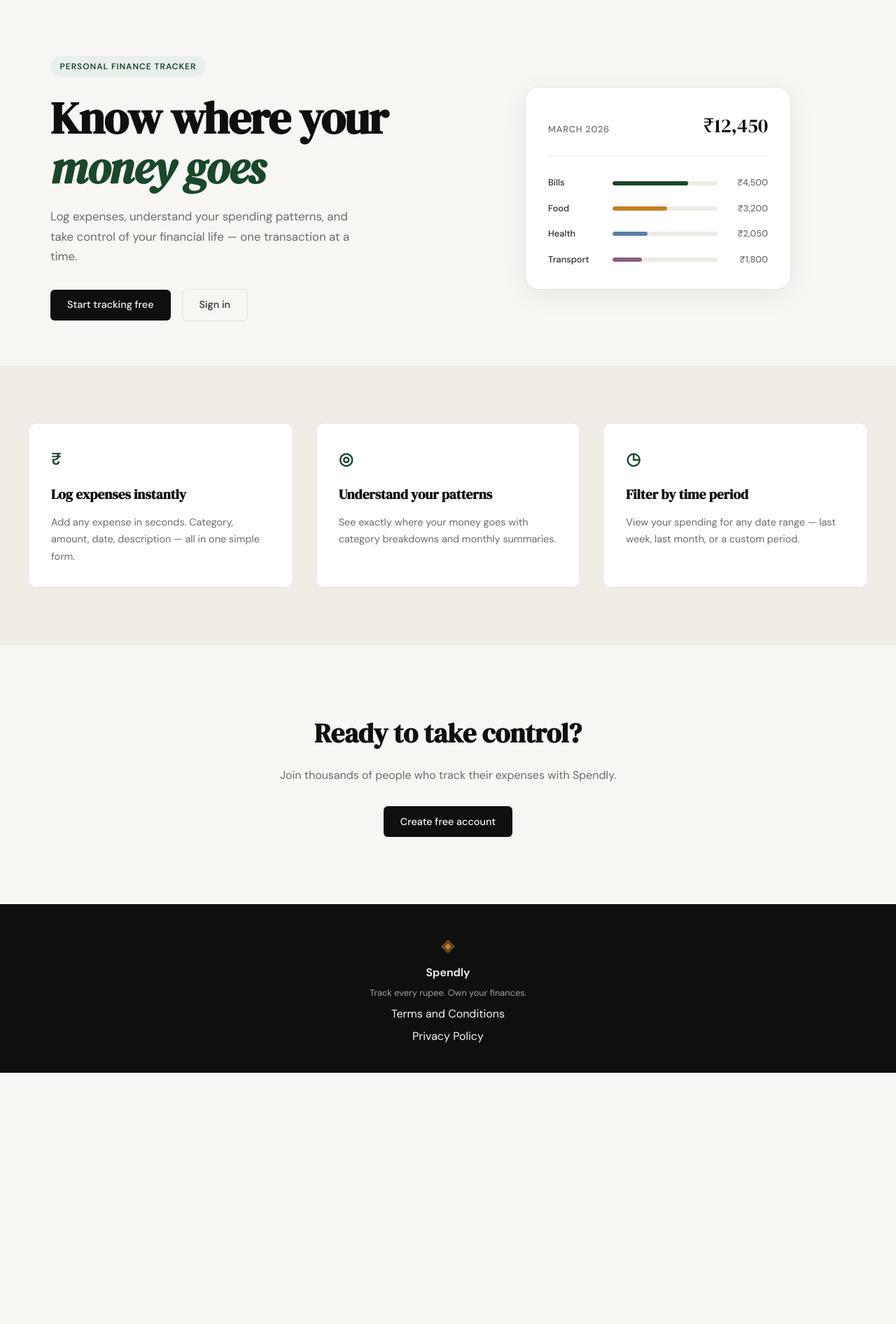
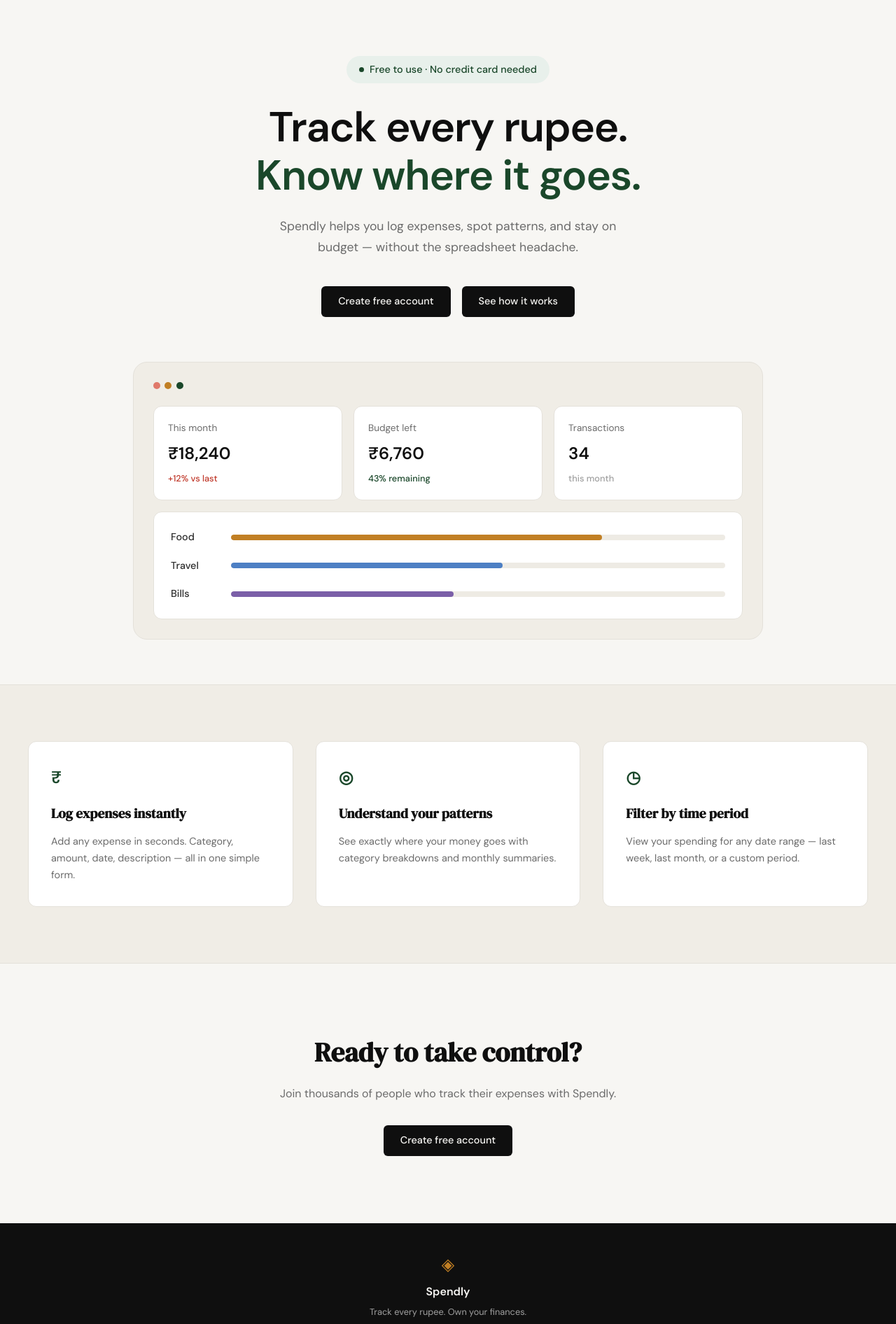
Before and after one commit to mahesh-0810/campusX-spendly, a Flask app: page / in a window 1280 px wide. Shown: the part 61-1953 px from the top of the page at 70% size. Before the commit the page ends 1594 px from the top, so only its background shows below. Run offline with Flask 3, Linux system fonts and the light colour scheme.

Commit message:
landing: redesign hero section to match mockup

```diff
--- a/static/css/style.css
+++ b/static/css/style.css
@@ -125,114 +125,169 @@
 
 .hero {
     padding: 5rem 2rem 4rem;
-    display: grid;
-    grid-template-columns: 1fr 1fr;
-    gap: 4rem;
+    display: flex;
+    flex-direction: column;
     align-items: center;
+    text-align: center;
     max-width: var(--max-width);
     margin: 0 auto;
 }
 
+.hero-inner {
+    display: flex;
+    flex-direction: column;
+    align-items: center;
+    max-width: 640px;
+}
+
 .hero-badge {
-    display: inline-block;
+    display: inline-flex;
+    align-items: center;
+    gap: 0.5rem;
     background: var(--accent-light);
     color: var(--accent);
-    font-size: 0.75rem;
-    font-weight: 600;
-    letter-spacing: 0.08em;
-    text-transform: uppercase;
-    padding: 0.35rem 0.85rem;
+    font-size: 0.9rem;
+    font-weight: 500;
+    padding: 0.5rem 1.1rem;
     border-radius: 999px;
+    margin-bottom: 1.75rem;
+}
+
+.hero-badge-dot {
+    width: 7px;
+    height: 7px;
+    border-radius: 50%;
+    background: var(--accent);
+}
+
+.hero-title {
+    font-family: var(--font-body);
+    font-weight: 700;
+    font-size: clamp(2.5rem, 5vw, 3.75rem);
+    line-height: 1.15;
+    letter-spacing: -0.02em;
+    color: var(--ink);
     margin-bottom: 1.5rem;
 }
 
-.hero-title {
-    font-family: var(--font-display);
-    font-size: clamp(2.5rem, 5vw, 4rem);
-    line-height: 1.1;
-    letter-spacing: -0.02em;
-    color: var(--ink);
-    margin-bottom: 1.25rem;
-}
-
-.hero-title em {
-    font-style: italic;
+.hero-title-accent {
     color: var(--accent);
 }
 
 .hero-subtitle {
-    font-size: 1.05rem;
+    font-size: 1.1rem;
     color: var(--ink-muted);
     line-height: 1.7;
-    max-width: 460px;
-    margin-bottom: 2rem;
+    max-width: 520px;
+    margin-bottom: 2.5rem;
 }
 
 .hero-actions {
     display: flex;
     gap: 1rem;
     align-items: center;
+    margin-bottom: 4rem;
 }
 
 /* ------------------------------------------------------------------ */
-/* Mock card (hero visual)                                             */
+/* Mock window (hero visual)                                          */
 /* ------------------------------------------------------------------ */
 
 .hero-visual {
     display: flex;
     justify-content: center;
+    width: 100%;
 }
 
-.mock-card {
+.mock-window {
+    background: var(--paper-warm);
+    border: 1px solid var(--border);
+    border-radius: var(--radius-lg);
+    padding: 1.75rem;
+    width: 100%;
+    max-width: 900px;
+}
+
+.mock-dots {
+    display: flex;
+    gap: 0.4rem;
+    margin-bottom: 1.5rem;
+}
+
+.mock-dot {
+    width: 10px;
+    height: 10px;
+    border-radius: 50%;
+}
+
+.mock-dot-red { background: #e0796a; }
+.mock-dot-yellow { background: var(--accent-2); }
+.mock-dot-green { background: var(--accent); }
+
+.mock-stats {
+    display: grid;
+    grid-template-columns: repeat(3, 1fr);
+    gap: 1rem;
+    margin-bottom: 1rem;
+}
+
+.mock-stat {
     background: var(--paper-card);
     border: 1px solid var(--border);
-    border-radius: var(--radius-lg);
-    padding: 2rem;
-    width: 100%;
-    max-width: 380px;
-    box-shadow: 0 8px 40px rgba(0,0,0,0.06);
+    border-radius: var(--radius-md);
+    padding: 1.25rem;
+    text-align: left;
+    display: flex;
+    flex-direction: column;
+    gap: 0.4rem;
 }
 
-.mock-card-header {
-    display: flex;
-    justify-content: space-between;
-    align-items: baseline;
-    margin-bottom: 1.75rem;
-    padding-bottom: 1.25rem;
-    border-bottom: 1px solid var(--border-soft);
+.mock-stat-label {
+    font-size: 0.85rem;
+    color: var(--ink-muted);
 }
 
-.mock-label {
-    font-size: 0.8rem;
-    font-weight: 500;
-    color: var(--ink-muted);
-    text-transform: uppercase;
-    letter-spacing: 0.06em;
-}
-
-.mock-total {
-    font-family: var(--font-display);
-    font-size: 1.75rem;
+.mock-stat-value {
+    font-size: 1.5rem;
+    font-weight: 600;
     color: var(--ink);
 }
 
-.mock-bars { display: flex; flex-direction: column; gap: 1rem; }
+.mock-stat-delta {
+    font-size: 0.8rem;
+    font-weight: 500;
+}
+
+.mock-delta-up { color: var(--danger); }
+.mock-delta-down { color: var(--accent); }
+.mock-delta-muted { color: var(--ink-faint); }
+
+.mock-bars-card {
+    background: var(--paper-card);
+    border: 1px solid var(--border);
+    border-radius: var(--radius-md);
+    padding: 1.5rem;
+    display: flex;
+    flex-direction: column;
+    gap: 1.1rem;
+}
 
 .mock-bar-row {
     display: grid;
-    grid-template-columns: 80px 1fr 60px;
+    grid-template-columns: 70px 1fr;
     align-items: center;
-    gap: 0.75rem;
+    gap: 1rem;
+    text-align: left;
 }
 
 .mock-cat {
-    font-size: 0.8rem;
+    font-size: 0.9rem;
     font-weight: 500;
     color: var(--ink-soft);
 }
 
 .mock-bar-track {
-    height: 6px;
+    height: 8px;
     background: var(--border-soft);
     border-radius: 999px;
     overflow: hidden;
@@ -240,21 +295,13 @@
 
 .mock-bar {
     height: 100%;
-    background: var(--accent);
     border-radius: 999px;
     transition: width 0.6s ease;
 }
 
-.mock-bar-2 { background: var(--accent-2); }
-.mock-bar-3 { background: #5b7fa6; }
-.mock-bar-4 { background: #8b5e83; }
-
-.mock-amt {
-    font-size: 0.8rem;
-    font-weight: 500;
-    color: var(--ink-muted);
-    text-align: right;
-}
+.mock-bar-food { background: var(--accent-2); }
+.mock-bar-travel { background: #4d7fc4; }
+.mock-bar-bills { background: #7b5fa8; }
 
 /* ------------------------------------------------------------------ */
 /* Buttons                                                             */
@@ -556,14 +603,9 @@
 /* ------------------------------------------------------------------ */
 
 @media (max-width: 900px) {
-    .hero {
-        grid-template-columns: 1fr;
-        text-align: center;
-    }
-
     .hero-subtitle { max-width: 100%; }
     .hero-actions { justify-content: center; }
-    .hero-visual { display: none; }
+    .mock-stats { grid-template-columns: 1fr; }
 
     .features-inner { grid-template-columns: 1fr; }
 }
@@ -571,4 +613,6 @@
 @media (max-width: 600px) {
     .nav-links a:not(.nav-cta) { display: none; }
     .hero { padding: 3rem 1rem 2rem; }
+    .hero-actions { flex-direction: column; width: 100%; }
+    .hero-actions .btn-primary { width: 100%; text-align: center; }
 }
--- a/templates/landing.html
+++ b/templates/landing.html
@@ -6,55 +6,65 @@
 
 <section class="hero">
     <div class="hero-inner">
-        <div class="hero-badge">Personal Finance Tracker</div>
+        <div class="hero-badge">
+            <span class="hero-badge-dot"></span>
+            Free to use &middot; No credit card needed
+        </div>
         <h1 class="hero-title">
-            Know where your<br>
-            <em>money goes</em>
+            Track every rupee.<br>
+            <span class="hero-title-accent">Know where it goes.</span>
         </h1>
         <p class="hero-subtitle">
-            Log expenses, understand your spending patterns,
-            and take control of your financial life —
-            one transaction at a time.
+            Spendly helps you log expenses, spot patterns, and stay
+            on budget — without the spreadsheet headache.
         </p>
         <div class="hero-actions">
-            <a href="{{ url_for('register') }}" class="btn-primary">Start tracking free</a>
-            <a href="{{ url_for('login') }}" class="btn-ghost">Sign in</a>
+            <a href="{{ url_for('register') }}" class="btn-primary">Create free account</a>
+            <a href="#" class="btn-primary">See how it works</a>
         </div>
     </div>
     <div class="hero-visual">
-        <div class="mock-card">
-            <div class="mock-card-header">
-                <span class="mock-label">March 2026</span>
-                <span class="mock-total">₹12,450</span>
+        <div class="mock-window">
+            <div class="mock-dots">
+                <span class="mock-dot mock-dot-red"></span>
+                <span class="mock-dot mock-dot-yellow"></span>
+                <span class="mock-dot mock-dot-green"></span>
             </div>
-            <div class="mock-bars">
+            <div class="mock-stats">
+                <div class="mock-stat">
+                    <span class="mock-stat-label">This month</span>
+                    <span class="mock-stat-value">₹18,240</span>
+                    <span class="mock-stat-delta mock-delta-up">+12% vs last</span>
+                </div>
+                <div class="mock-stat">
+                    <span class="mock-stat-label">Budget left</span>
+                    <span class="mock-stat-value">₹6,760</span>
+                    <span class="mock-stat-delta mock-delta-down">43% remaining</span>
+                </div>
+                <div class="mock-stat">
+                    <span class="mock-stat-label">Transactions</span>
+                    <span class="mock-stat-value">34</span>
+                    <span class="mock-stat-delta mock-delta-muted">this month</span>
+                </div>
+            </div>
+            <div class="mock-bars-card">
+                <div class="mock-bar-row">
+                    <span class="mock-cat">Food</span>
+                    <div class="mock-bar-track">
+                        <div class="mock-bar mock-bar-food" style="width: 75%"></div>
+                    </div>
+                </div>
+                <div class="mock-bar-row">
+                    <span class="mock-cat">Travel</span>
+                    <div class="mock-bar-track">
+                        <div class="mock-bar mock-bar-travel" style="width: 55%"></div>
+                    </div>
+                </div>
                 <div class="mock-bar-row">
                     <span class="mock-cat">Bills</span>
                     <div class="mock-bar-track">
-                        <div class="mock-bar" style="width: 72%"></div>
+                        <div class="mock-bar mock-bar-bills" style="width: 45%"></div>
                     </div>
-                    <span class="mock-amt">₹4,500</span>
-                </div>
-                <div class="mock-bar-row">
-                    <span class="mock-cat">Food</span>
-                    <div class="mock-bar-track">
-                        <div class="mock-bar mock-bar-2" style="width: 52%"></div>
-                    </div>
-                    <span class="mock-amt">₹3,200</span>
-                </div>
-                <div class="mock-bar-row">
-                    <span class="mock-cat">Health</span>
-                    <div class="mock-bar-track">
-                        <div class="mock-bar mock-bar-3" style="width: 33%"></div>
-                    </div>
-                    <span class="mock-amt">₹2,050</span>
-                </div>
-                <div class="mock-bar-row">
-                    <span class="mock-cat">Transport</span>
-                    <div class="mock-bar-track">
-                        <div class="mock-bar mock-bar-4" style="width: 28%"></div>
-                    </div>
-                    <span class="mock-amt">₹1,800</span>
                 </div>
             </div>
         </div>
```
Also changed, not shown: Image.png (added).
